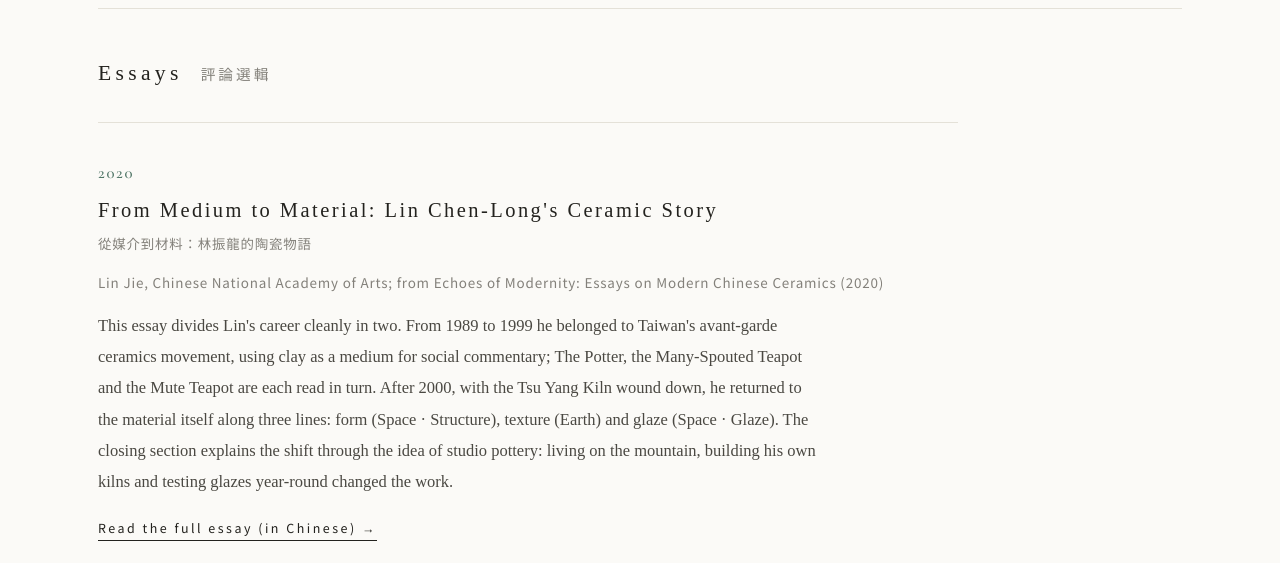
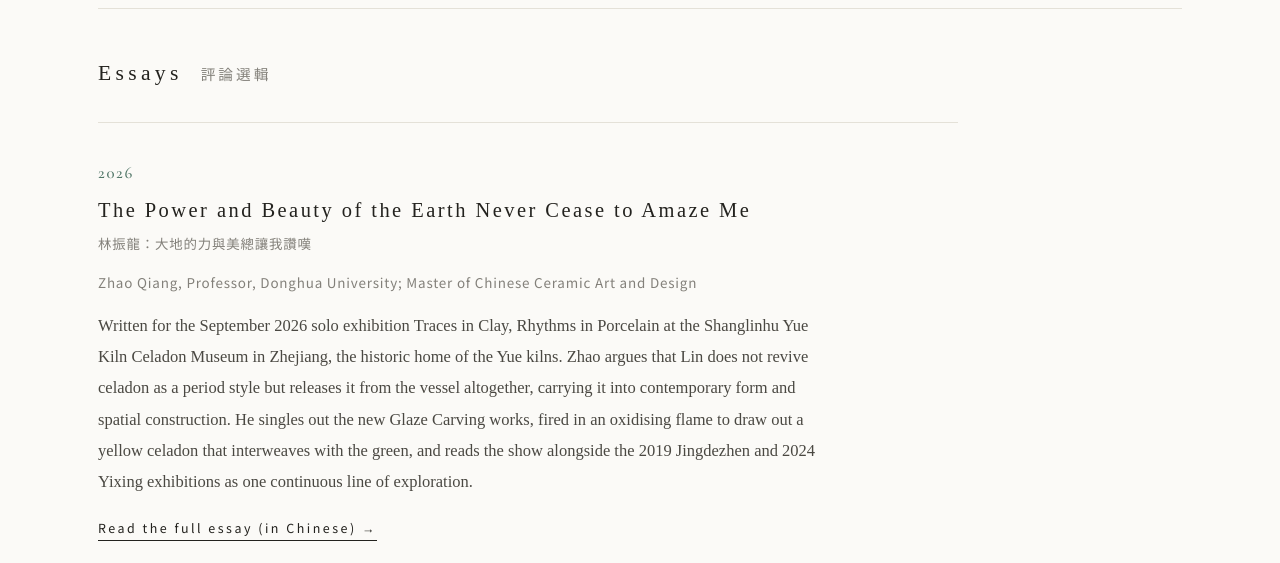
Before and after one commit to HsuanYu-Lin/ergulin-site, a plain HTML site: page en/media.html in a window 1280 px wide. Shown: the part 237-800 px from the top of the page. Drawn offline with nearby package versions, Linux system fonts and the light colour scheme.

Commit message:
Add files via upload

```diff
--- a/en/media.html
+++ b/en/media.html
@@ -35,6 +35,13 @@
 <section style="margin-bottom:clamp(64px,8vw,100px)">
   <div class="section-title"><h2 class="en">Essays</h2><span class="sub" style="text-transform:none;letter-spacing:.2em">評論選輯</span></div>
   <ul class="essay-list">
+  <li>
+    <span class="year">2026</span>
+    <h3><a href="../essay-zhao.html">The Power and Beauty of the Earth Never Cease to Amaze Me</a></h3>
+    <div class="byline" style="margin-bottom:4px">林振龍：大地的力與美總讓我讚嘆</div><p class="byline">Zhao Qiang, Professor, Donghua University; Master of Chinese Ceramic Art and Design</p>
+    <p class="summary">Written for the September 2026 solo exhibition Traces in Clay, Rhythms in Porcelain at the Shanglinhu Yue Kiln Celadon Museum in Zhejiang, the historic home of the Yue kilns. Zhao argues that Lin does not revive celadon as a period style but releases it from the vessel altogether, carrying it into contemporary form and spatial construction. He singles out the new Glaze Carving works, fired in an oxidising flame to draw out a yellow celadon that interweaves with the green, and reads the show alongside the 2019 Jingdezhen and 2024 Yixing exhibitions as one continuous line of exploration.</p>
+    <a class="more" href="../essay-zhao.html">Read the full essay (in Chinese) →</a>
+  </li>
   <li>
     <span class="year">2020</span>
     <h3><a href="../essay-media.html">From Medium to Material: Lin Chen-Long's Ceramic Story</a></h3>
```
